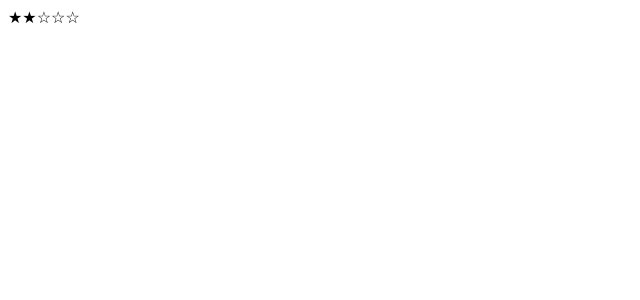
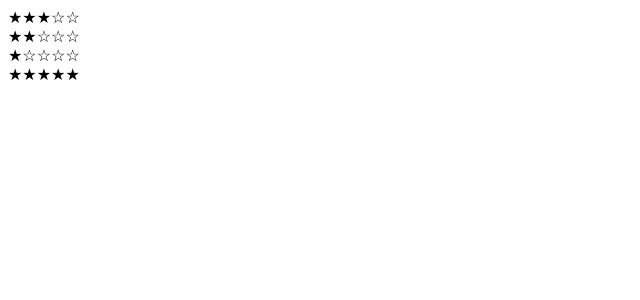
Before and after one commit to stephengroe/react-playground, a React (Vite) app: page / in a window 1280 px wide. Shown: the top 300 px of the page, without its empty margins (0-640 px from the left). Built offline with nearby package versions, Linux system fonts and the light colour scheme.

Commit message:
Add list of ratings

```diff
--- a/src/main.tsx
+++ b/src/main.tsx
@@ -1,9 +1,53 @@
-import { StrictMode } from 'react'
+import { StrictMode, useState } from 'react'
 import { createRoot } from 'react-dom/client'
 import StarRating from './StarRating';
 
 createRoot(document.getElementById('root')!).render(
   <StrictMode>
-    <StarRating numberOfStars={2} />
-  </StrictMode>,
+    <RatingsList />
+  </StrictMode>
 )
+
+
+type rating = {
+  id: number,
+  numberOfStars: number,
+}
+
+function RatingsList() {
+  const [ratings, setRatings] = useState<rating[]>([
+    {
+      id: 1,
+      numberOfStars: 3,
+    },
+    {
+      id: 2,
+      numberOfStars: 2,
+    },
+    {
+      id: 3,
+      numberOfStars: 1,
+    },
+    {
+      id: 4,
+      numberOfStars: 5,
+    }
+  ]);
+
+  function updateRatings(updatedRating: rating) {
+    const newRatings = [
+      ...ratings,
+      updatedRating
+    ];
+
+    setRatings(newRatings);
+  }
+
+  return (
+    <>
+    {ratings.map(rating =>
+      <StarRating key={rating.id} numberOfStars={rating.numberOfStars} />
+    )}
+    </>
+  );
+}
```
